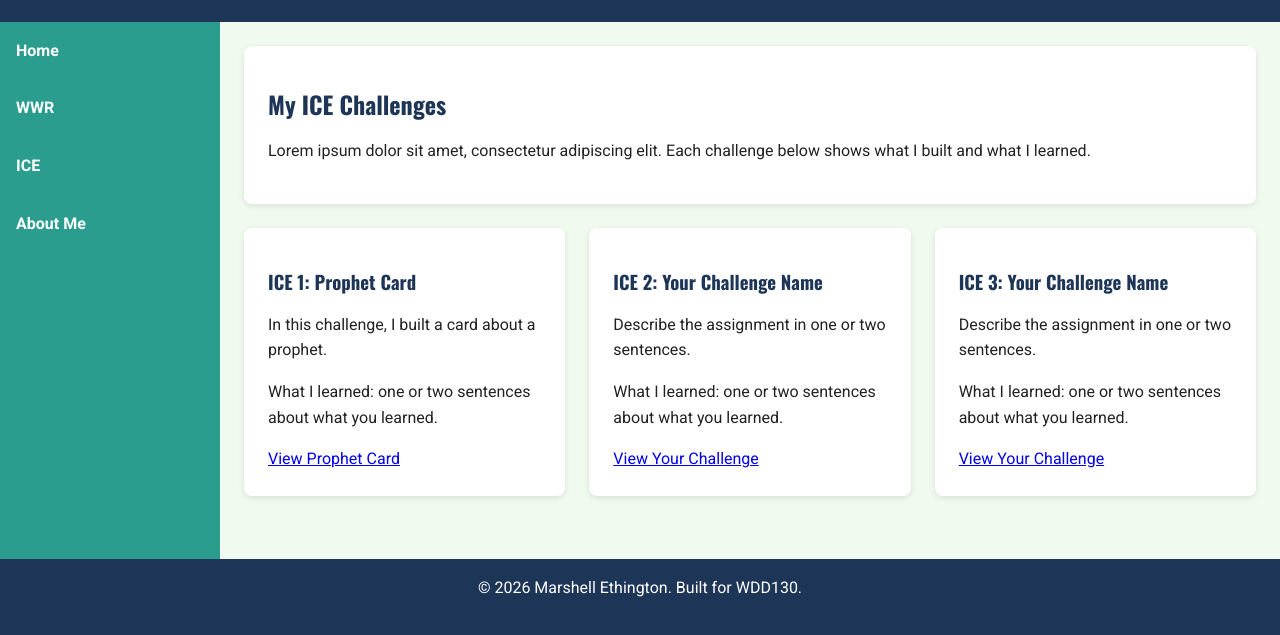
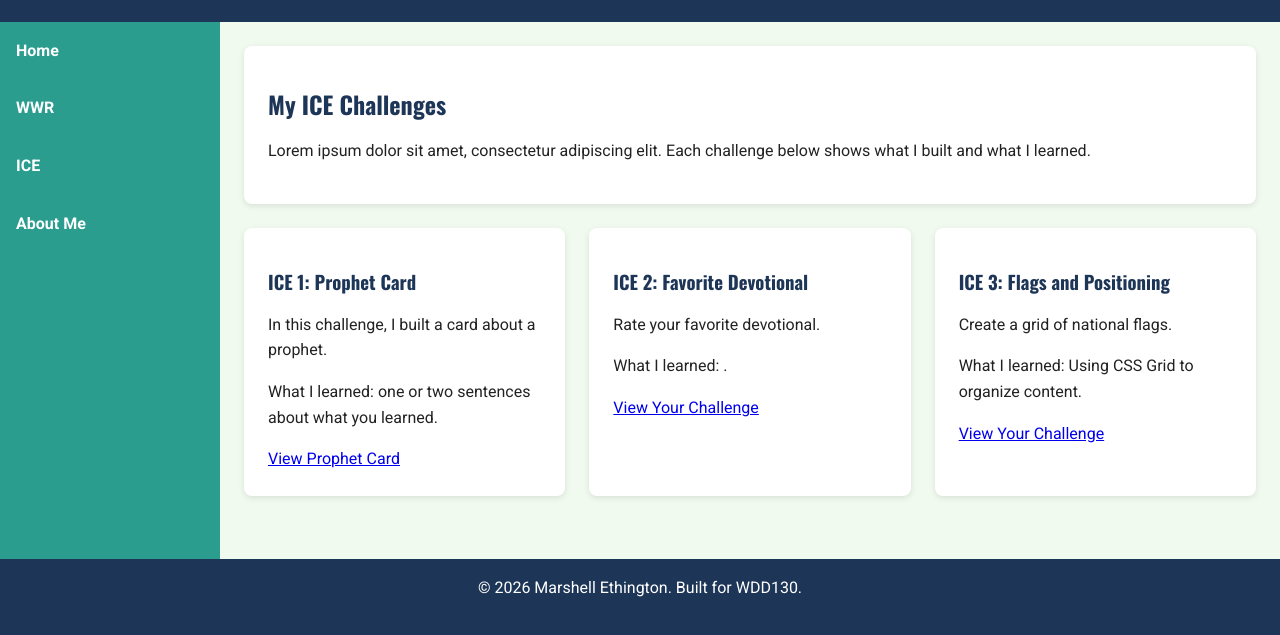
Before and after one commit to bredmyj/wdd130, a plain HTML site: page portal/ice.html in a window 1280 px wide. Shown: the part 145-780 px from the top of the page. Drawn offline with nearby package versions, Linux system fonts and the light colour scheme.

Commit message:
Update ICE sections with new challenge details

```diff
--- a/portal/ice.html
+++ b/portal/ice.html
@@ -41,17 +41,17 @@
         </section>
 
         <section class="card">
-            <h3>ICE 2: Your Challenge Name</h3>
-            <p>Describe the assignment in one or two sentences.</p>
-            <p>What I learned: one or two sentences about what you learned.</p>
-            <a href="../ICE/your_folder/your_file.html" target="_blank">View Your Challenge</a>
+            <h3>ICE 2: Favorite Devotional</h3>
+            <p>Rate your favorite devotional.</p>
+            <p>What I learned: .</p>
+            <a href="../ICE/favorite_devo/devo_table.html" target="_blank">View Your Challenge</a>
         </section>
 
         <section class="card">
-            <h3>ICE 3: Your Challenge Name</h3>
-            <p>Describe the assignment in one or two sentences.</p>
-            <p>What I learned: one or two sentences about what you learned.</p>
-            <a href="../ICE/your_folder/your_file.html" target="_blank">View Your Challenge</a>
+            <h3>ICE 3: Flags and Positioning</h3>
+            <p>Create a grid of national flags.</p>
+            <p>What I learned: Using CSS Grid to organize content.</p>
+            <a href="../ICE/grid_flags/flags.html" target="_blank">View Your Challenge</a>
         </section>
     </main>
 
```
